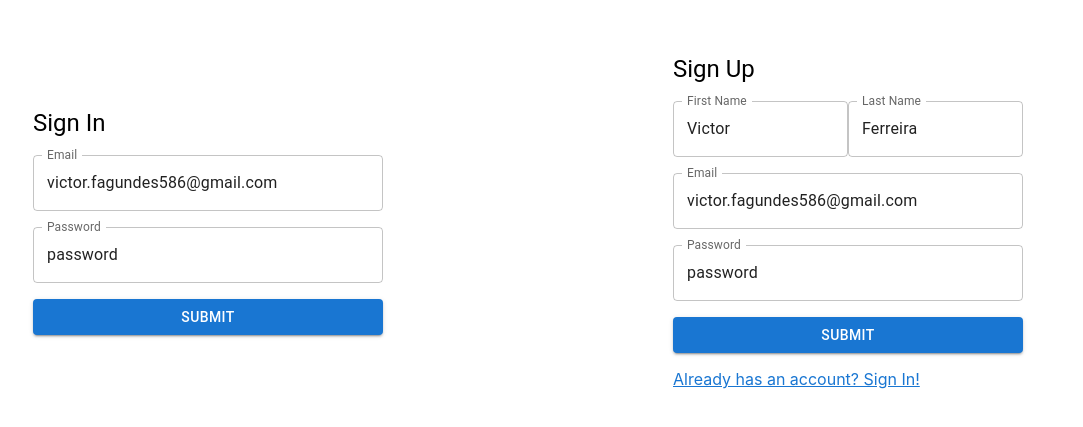
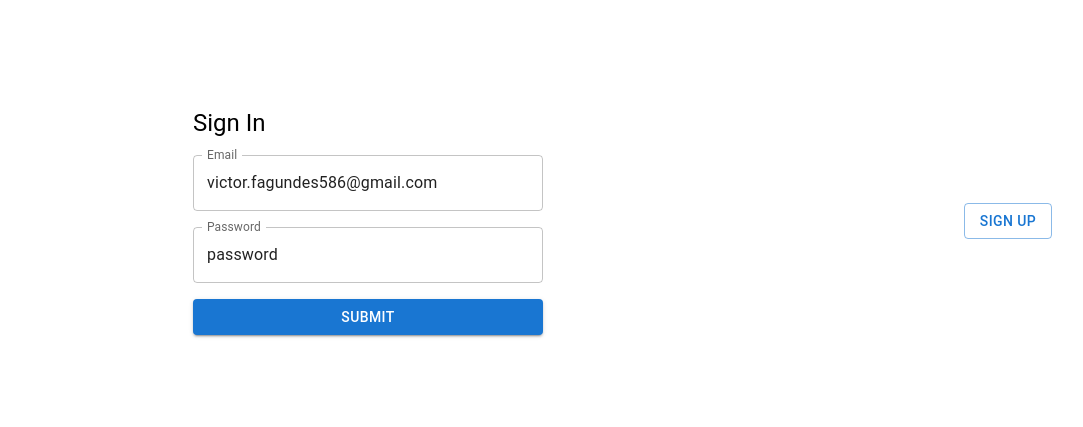
Before and after one commit to VictorFerreiraS/LoginSystemFrontEnd, a React (Create React App) app: page / in a window 1280 px wide. Shown: the part 179-606 px from the top of the page, without its empty margins (112-1195 px from the left). Built offline with nearby package versions, Linux system fonts and the light colour scheme.

Commit message:
implemented forms toggle

```diff
--- a/src/components/signin/SignInController.js
+++ b/src/components/signin/SignInController.js
@@ -5,7 +5,7 @@ import { useNavigate } from "react-router-dom";
 import * as Yup from "yup";
 import instance from "../../axios/axiosInstance";
 
-export default function SignInController() {
+export default function SignInController({ toggleForms, setToggleForms }) {
   const navigate = useNavigate();
   const [buttonColor, setButtonColor] = useState("primary");
   const [buttonMessage, setButtonMessage] = useState("Submit");
@@ -48,6 +48,8 @@ export default function SignInController() {
   return (
     <div>
       <SignInView
+        toggleForms={toggleForms}
+        setToggleForms={setToggleForms}
         buttonMessage={buttonMessage}
         buttonColor={buttonColor}
         onSubmit={onSubmit}
--- a/src/components/signin/SignInView.js
+++ b/src/components/signin/SignInView.js
@@ -15,9 +15,12 @@ export default function SignInView({
   validationSchema,
   setButtonColor,
   setButtonMessage,
+  toggleForms,
+  setToggleForms,
 }) {
   useDocumentTitle("Sign In");
 
+  if (toggleForms) {
     return (
       <Formik
         validationSchema={validationSchema}
@@ -78,4 +81,20 @@ export default function SignInView({
         )}
       </Formik>
     );
+  } else {
+    return (
+      <Grid className="sign_in_form_wrapper" container>
+        <Grid className={"sign-in-form-button-wrapper"} item xs={12}>
+          <Button
+            onClick={() =>
+              toggleForms ? setToggleForms(false) : setToggleForms(true)
             }
+            variant={"outlined"}
+          >
+            Sign In
+          </Button>
+        </Grid>
+      </Grid>
+    );
+  }
+}
--- a/src/components/signin/signin.css
+++ b/src/components/signin/signin.css
@@ -5,3 +5,8 @@
   justify-content: center;
   flex-direction: column;
 }
+.sign-in-form-button-wrapper {
+  display: flex;
+  align-items: center;
+  justify-content: center;
+}
--- a/src/components/signup/SignUpController.js
+++ b/src/components/signup/SignUpController.js
@@ -4,7 +4,7 @@ import { useNavigate } from "react-router-dom";
 import * as Yup from "yup";
 import instance from "../../axios/axiosInstance";
 
-export default function SignUpController() {
+export default function SignUpController({ toggleForms, setToggleForm }) {
   const [buttonColor, setButtonColor] = useState("primary");
   const [buttonMessage, setButtonMessage] = useState("Submit");
   const navigate = useNavigate();
@@ -55,6 +55,8 @@ export default function SignUpController() {
   return (
     <>
       <SignUpView
+        toggleForms={toggleForms}
+        setToggleForms={setToggleForm}
         buttonMessage={buttonMessage}
         buttonColor={buttonColor}
         onSubmit={onSubmit}
--- a/src/components/signup/SignUpView.js
+++ b/src/components/signup/SignUpView.js
@@ -17,9 +17,27 @@ export default function SignUpView({
   validationSchema,
   setButtonColor,
   setButtonMessage,
+  toggleForms,
+  setToggleForms,
 }) {
   useDocumentTitle("Sign Up");
 
+  if (toggleForms) {
+    return (
+      <Grid className="sign-up-form-wrapper" container>
+        <Grid className="sign-up-form-button-wrapper" item xs={12}>
+          <Button
+            onClick={() =>
+              toggleForms ? setToggleForms(false) : setToggleForms(true)
+            }
+            variant={"outlined"}
+          >
+            Sign Up
+          </Button>
+        </Grid>
+      </Grid>
+    );
+  } else {
     return (
       <Formik
         initialValues={initialValues}
@@ -27,7 +45,7 @@ export default function SignUpView({
         onSubmit={onSubmit}
       >
         {({ isSubmitting }) => (
-        <Form className="sign_up_form_wrapper">
+          <Form className="sign-up-form-wrapper">
             <Grid container rowSpacing={2} maxWidth={350}>
               <Grid item xs={12}>
                 <Typography variant={"h5"}>Sign Up</Typography>
@@ -108,3 +126,4 @@ export default function SignUpView({
       </Formik>
     );
   }
+}
--- a/src/components/signup/signup.css
+++ b/src/components/signup/signup.css
@@ -1,7 +1,12 @@
-.sign_up_form_wrapper {
+.sign-up-form-wrapper {
     height: 100vh;
     display: flex;
     align-items: center;
     justify-content: center;
     flex-direction: column;
 }
+.sign-up-form-button-wrapper {
+    display: flex;
+    align-items: center;
+    justify-content: center;
+}
--- a/src/pages/mainpage/MainPageView.js
+++ b/src/pages/mainpage/MainPageView.js
@@ -1,18 +1,34 @@
-import React from "react";
+import React, { useState } from "react";
 import "./mainpage.css";
 import SignInController from "../../components/signin/SignInController";
 import { Grid } from "@mui/material";
 import SignUpController from "../../components/signup/SignUpController";
 
 export default function MainPageView() {
+  const [toggleForms, setToggleForms] = useState(true);
+
   return (
     <>
-      <Grid container>
-        <Grid xs={12} sm={6} className="sign_in_wraper">
-          <SignInController />
+      <Grid container className={"forms-components-wrapper"}>
+        <Grid
+          xs={12}
+          sm={toggleForms ? 9 : 3}
+          className="sign-in-component-wrapper"
+        >
+          <SignInController
+            toggleForms={toggleForms}
+            setToggleForms={setToggleForms}
+          />
         </Grid>
-        <Grid xs={12} sm={6}>
-          <SignUpController />
+        <Grid
+          xs={12}
+          sm={toggleForms ? 3 : 9}
+          className={"sign-up-component-wrapper"}
+        >
+          <SignUpController
+            toggleForms={toggleForms}
+            setToggleForm={setToggleForms}
+          />
         </Grid>
       </Grid>
     </>
--- a/src/pages/mainpage/mainpage.css
+++ b/src/pages/mainpage/mainpage.css
@@ -0,0 +1,3 @@
+.form-components-wrapper {
+    transition: 3s;
+}
```
Lines whose indentation alone changed are shown as unchanged.
